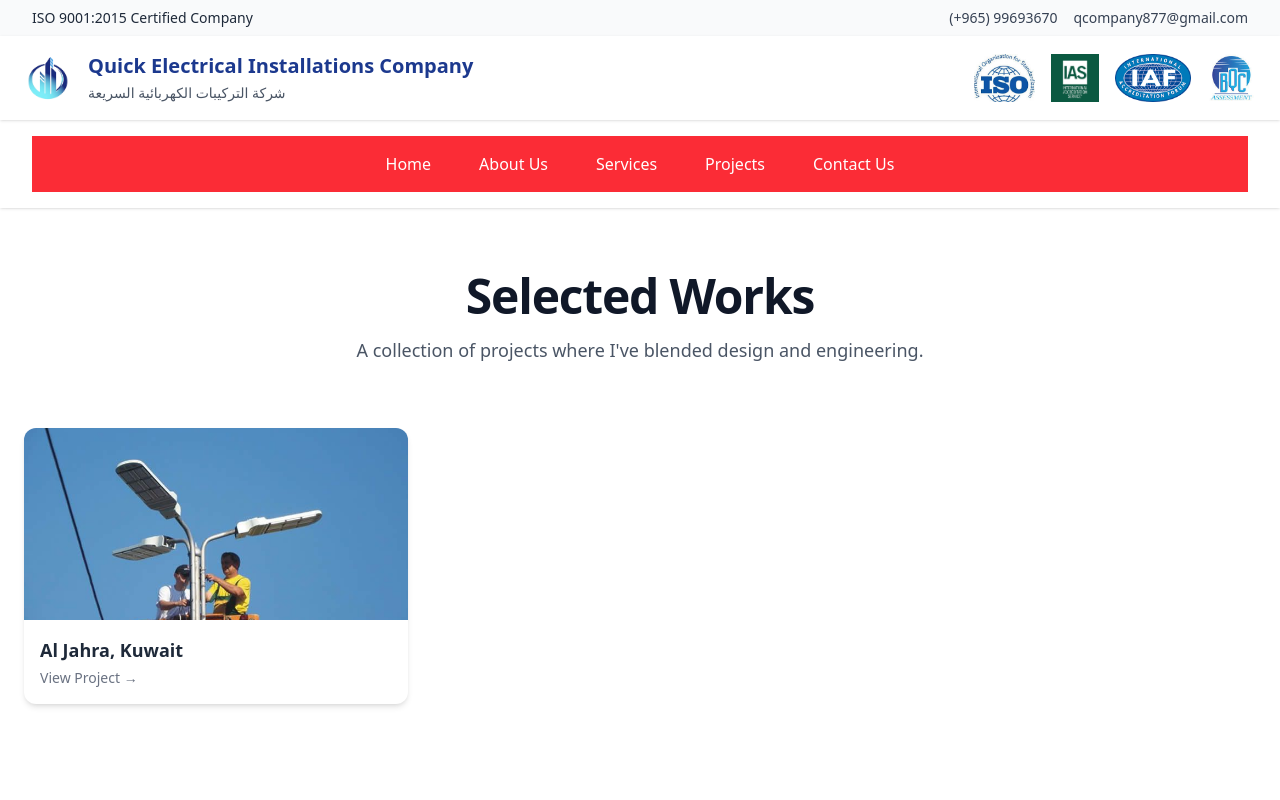
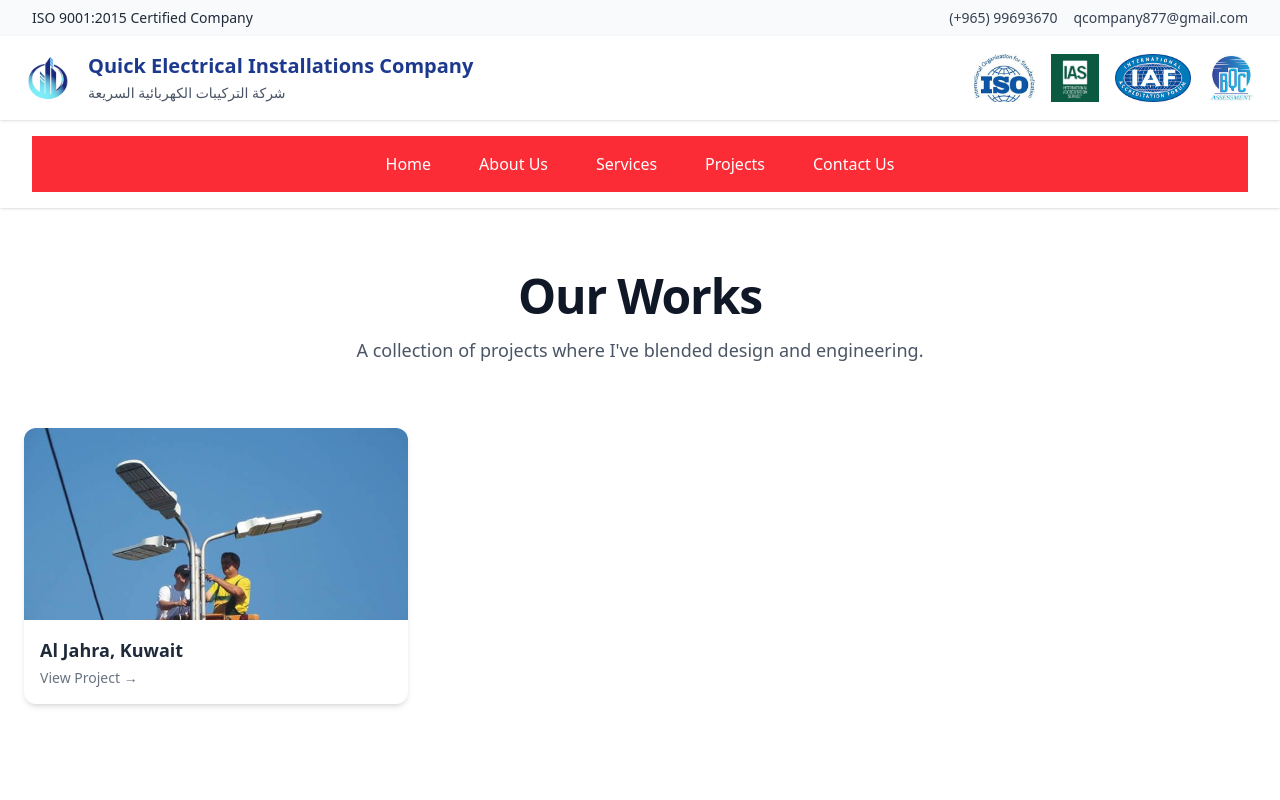
Before and after one commit to SENTHILKUMAR-M25/Quick, a React (Vite) app: page /project in a window 1280 px wide. Shown: the top 800 px of the page. Built offline with nearby package versions, Linux system fonts and the light colour scheme.

Commit message:
Project Page Adding

```diff
--- a/src/Components/Project/Projects.jsx
+++ b/src/Components/Project/Projects.jsx
@@ -28,7 +28,7 @@ const Projects = () => {
       {/* Section Header */}
       <div className="mb-16 text-center">
         <h2 className="text-4xl font-bold tracking-tight text-gray-900 sm:text-5xl">
-          Selected Works
+         Our Works
         </h2>
         <p className="mt-4 text-lg text-gray-600 max-w-2xl mx-auto">
           A collection of projects where I've blended design and engineering.
```
